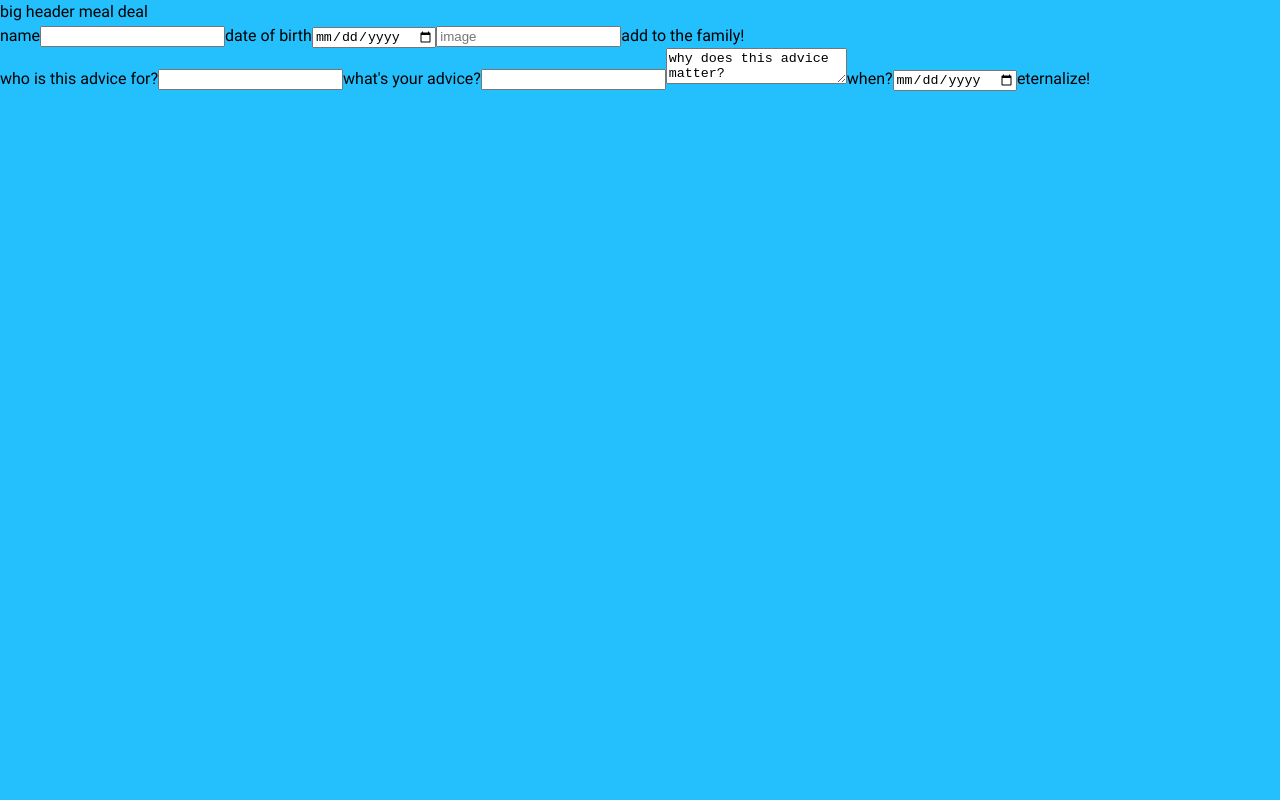
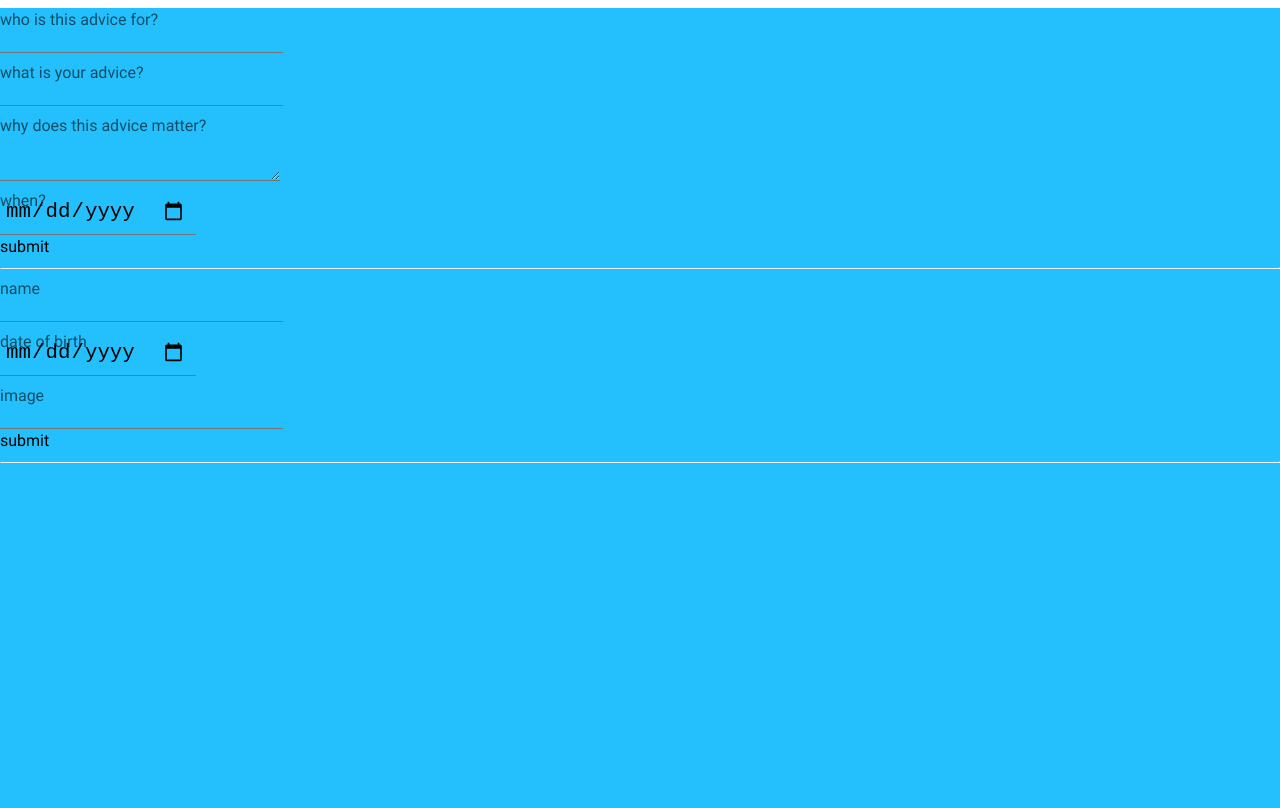
Before and after one commit to aretecode/konsilos, a Next.js app: page /add in a window 1280 px wide. Built offline with nearby package versions, Linux system fonts and the light colour scheme; a web font is replaced by a local one.

Commit message:
replace old `add` with updated form version
also fix key rendering of form
could also be doing this form by writing WET forms for this minimal usage

```diff
--- a/pages/add.tsx
+++ b/pages/add.tsx
@@ -3,51 +3,71 @@
  *       but for dev velocity, it's here for now
  */
 import * as React from 'react'
+import { AdviceItemType } from '../src/typings'
+import { Form, InputConfigType } from '../src/components/Form'
 
-const AddAdvice = (props: {}) => {
-  return (
-    <form>
-      <label>
-        <span>who is this advice for?</span>
-        <input required title="populate from data" />
-      </label>
-      <label>
-        <span>what's your advice?</span>
-        <input required />
-      </label>
-      <textarea>why does this advice matter?</textarea>
-      <label>
-        <span>when?</span>
-        <input type="date" required />
-      </label>
-      <button type="submit">eternalize!</button>
-    </form>
-  )
+// add to the family!
+export const familyInputConfigList: InputConfigType[] = [
+  {
+    propertyName: 'name',
+    label: 'name',
+    isRequired: true,
+  },
+  {
+    propertyName: 'birthday',
+    label: 'date of birth',
+    type: 'date',
+  },
+  {
+    propertyName: 'imageUrl',
+    label: 'image',
+    type: 'url',
+  },
+]
+export type AddAdviceInputConfigItemType = InputConfigType & {
+  propertyName: keyof AdviceItemType
 }
-
-const AddFamily = (props: {}) => {
-  return (
-    <form>
-      <label>
-        <span>name</span>
-        <input required />
-      </label>
-      <label>
-        <span>date of birth</span>
-        <input type="date"></input>
-      </label>
-      <input type="url" placeholder="image"></input>
-      <button type="submit">add to the family!</button>
-    </form>
-  )
-}
+export const inputConfigList: AddAdviceInputConfigItemType[] = [
+  {
+    propertyName: 'familyMemberId',
+    label: 'who is this advice for?',
+    isRequired: true,
+  },
+  {
+    propertyName: 'title',
+    label: 'what is your advice?',
+    isRequired: true,
+  },
+  {
+    propertyName: 'description',
+    label: 'why does this advice matter?',
+    type: 'textarea',
+  },
+  {
+    propertyName: 'happenedOn',
+    label: 'when?',
+    type: 'date',
+    isRequired: true,
+  },
+]
 
 export default () => {
   return (
     <>
-      <header>big header meal deal</header>
-      <AddFamily />
-      <AddAdvice />
+      <Form
+        list={inputConfigList}
+        onSubmit={serialized => {
+          console.log(serialized)
+        }}
+      />
+      <hr />
+      <Form
+        list={familyInputConfigList}
+        onSubmit={serialized => {
+          console.log(serialized)
+        }}
+      />
+      <hr />
     </>
   )
 }
--- a/src/components/Form/index.tsx
+++ b/src/components/Form/index.tsx
@@ -164,7 +164,9 @@ const Input = (props: InputConfigType) => {
   )
 }
 
-const renderInput = (x: InputConfigType) => <Input {...x} />
+const renderInput = (x: InputConfigType) => (
+  <Input key={x.propertyName} {...x} />
+)
 
 const StyledForm = (props: any) => {
   const { onSubmit, serialized } = React.useContext(FormContext)
```
Also changed, not shown: pages/advice.tsx (+3 -62 lines).
